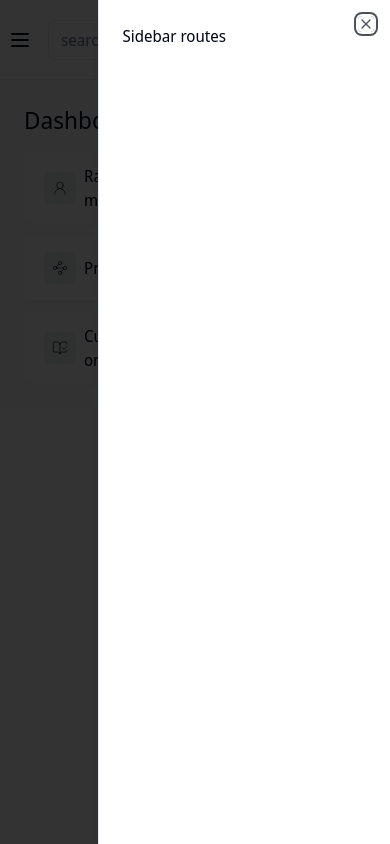
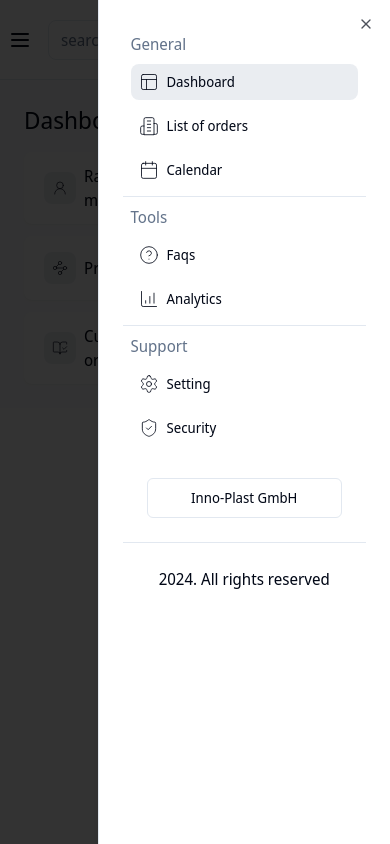
Before and after one commit to fedect1/order-managment-frontend, a Next.js app: page / in a window 390 px wide. Both pictures are taken after a click on the button 20 px from the left and 39 px from the top of the page. Built offline with nearby package versions, Linux system fonts and the light colour scheme.

Commit message:
Create sidebar for mobile

```diff
--- a/package.json
+++ b/package.json
@@ -10,6 +10,7 @@
   },
   "dependencies": {
     "@radix-ui/react-dialog": "^1.1.6",
+    "@radix-ui/react-separator": "^1.1.2",
     "@radix-ui/react-slot": "^1.1.2",
     "@radix-ui/react-tooltip": "^1.1.8",
     "class-variance-authority": "^0.7.1",
--- a/src/components/Navbar/Navbar.tsx
+++ b/src/components/Navbar/Navbar.tsx
@@ -1,6 +1,9 @@
 import { Input } from "@/components/ui/input"
 import { Sheet, SheetContent, SheetTrigger } from "@/components/ui/sheet"
+
 import { Menu, Search } from "lucide-react"
+
+import { SidebarRoutes } from "../SidebarRoutes"
 
 
 export function Navbar() {
@@ -12,7 +15,7 @@
                     <Menu/>
                 </SheetTrigger>
                 <SheetContent>
-                    <p>Sidebar routes</p>
+                    <SidebarRoutes/>
                 </SheetContent>
             </Sheet>
         </div>
--- /dev/null
+++ b/src/components/SidebarItem/SidebarItem.interface.ts
@@ -0,0 +1,10 @@
+import { LucideIcon } from "lucide-react"
+
+export interface SidebarItemProps {
+    item: {
+        label: string,
+        icon: LucideIcon,
+        href: string,
+    },
+    key: string
+}
--- /dev/null
+++ b/src/components/SidebarItem/SidebarItem.tsx
@@ -0,0 +1,22 @@
+"use client"
+
+import Link from "next/link";
+import { usePathname } from "next/navigation";
+
+import { cn } from "@/lib/utils";
+
+import { SidebarItemProps } from "./SidebarItem.interface";
+
+export function SidebarItem(props: SidebarItemProps) {
+    const { item } = props
+    const { icon: Icon, label, href } = item
+
+    const pathname = usePathname()
+    const activePath = pathname === href
+  return (
+    <Link href={href} className={cn(`flex gap-x-2 mt-2 light:text-slate-700 dark:text-white text-sm items-center hover:bg-slate-300/20 p-2 rounded-lg cursor-pointer`, activePath && 'bg-slate-400/20')}>
+        <Icon className="h-5 w-5" strokeWidth={1}/>
+        {label}
+    </Link>
+  )
+}
--- /dev/null
+++ b/src/components/SidebarItem/index.ts
@@ -0,0 +1 @@
+export * from "./SidebarItem"
--- /dev/null
+++ b/src/components/SidebarRoutes/SidebarRoutes.data.ts
@@ -0,0 +1,53 @@
+import {
+    BarChart4,
+    Building2,
+    PanelsTopLeft,
+    Settings,
+    ShieldCheck,
+    CircleHelpIcon,
+    Calendar
+} from 'lucide-react'
+
+export const dataGeneralSidebar = [
+    {
+        icon: PanelsTopLeft,
+        label: "Dashboard",
+        href: "/"
+    },
+    {
+        icon: Building2,
+        label: "List of orders",
+        href: "/order-list"
+    },
+    {
+        icon: Calendar,
+        label: "Calendar",
+        href: "/task"
+    },
+]
+
+export const dataToolsSidebar = [
+    {
+        icon: CircleHelpIcon,
+        label: "Faqs",
+        href: "/faqs"
+    },
+    {
+        icon: BarChart4,
+        label: "Analytics",
+        href: "/analytics"
+    },
+]
+
+export const dataSupportSidebar = [
+    {
+        icon: Settings,
+        label: "Setting",
+        href: "/setting"
+    },
+    {
+        icon: ShieldCheck,
+        label: "Security",
+        href: "/security"
+    },
+]
--- /dev/null
+++ b/src/components/SidebarRoutes/SidebarRoutes.tsx
@@ -0,0 +1,52 @@
+'use client'
+
+import { SidebarItem } from "../SidebarItem"
+import { Separator } from "@/components/ui/separator"
+import { dataGeneralSidebar, dataToolsSidebar, dataSupportSidebar } from "./SidebarRoutes.data"
+import { Button } from "@/components/ui/button"
+export function SidebarRoutes() {
+  return (
+    <div className="flex flex-col justify-between">
+        <div>
+            <div className="p-2 md:p-6">
+                <p className="text-slate-500 mb-2">General</p>
+                {dataGeneralSidebar.map((item)=>(
+                    <SidebarItem key={item.label} item={item}/>
+                ))}
+            </div>
+
+            <Separator/>
+
+            <div className="p-2 md:p-6">
+                <p className="text-slate-500 mb-2">Tools</p>
+                {dataToolsSidebar.map((item)=>(
+                    <SidebarItem key={item.label} item={item}/>
+                ))}
+            </div>
+
+            <Separator/>
+
+            <div className="p-2 md:p-6">
+                <p className="text-slate-500 mb-2">Support</p>
+                {dataSupportSidebar.map((item)=>(
+                    <SidebarItem key={item.label} item={item}/>
+                ))}
+            </div>
+
+        </div>
+        <div>
+            <div className="text-center p-6">
+                <Button variant="outline" className="w-full">
+                    Inno-Plast GmbH
+                </Button>
+            </div>
+
+            <Separator/>
+
+            <footer className="mt-3 p-3 text-center">
+                2024. All rights reserved
+            </footer>
+        </div>
+    </div>
+  )
+}
--- /dev/null
+++ b/src/components/SidebarRoutes/index.ts
@@ -0,0 +1 @@
+export * from "./SidebarRoutes"
--- /dev/null
+++ b/src/components/ui/separator.tsx
@@ -0,0 +1,31 @@
+"use client"
+
+import * as React from "react"
+import * as SeparatorPrimitive from "@radix-ui/react-separator"
+
+import { cn } from "@/lib/utils"
+
+const Separator = React.forwardRef<
+  React.ElementRef<typeof SeparatorPrimitive.Root>,
+  React.ComponentPropsWithoutRef<typeof SeparatorPrimitive.Root>
+>(
+  (
+    { className, orientation = "horizontal", decorative = true, ...props },
+    ref
+  ) => (
+    <SeparatorPrimitive.Root
+      ref={ref}
+      decorative={decorative}
+      orientation={orientation}
+      className={cn(
+        "shrink-0 bg-border",
+        orientation === "horizontal" ? "h-[1px] w-full" : "h-full w-[1px]",
+        className
+      )}
+      {...props}
+    />
+  )
+)
+Separator.displayName = SeparatorPrimitive.Root.displayName
+
+export { Separator }
```
Also changed, not shown: 1 other file (tests, documents, lock files or other folders).
